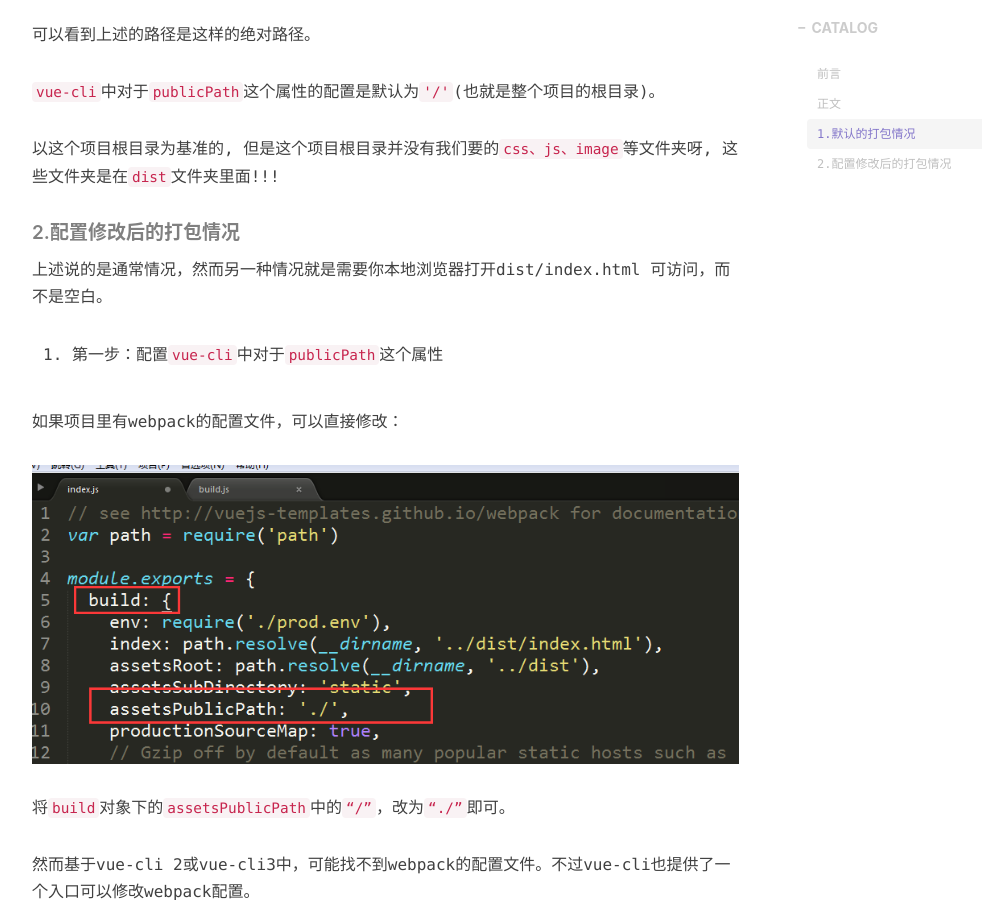
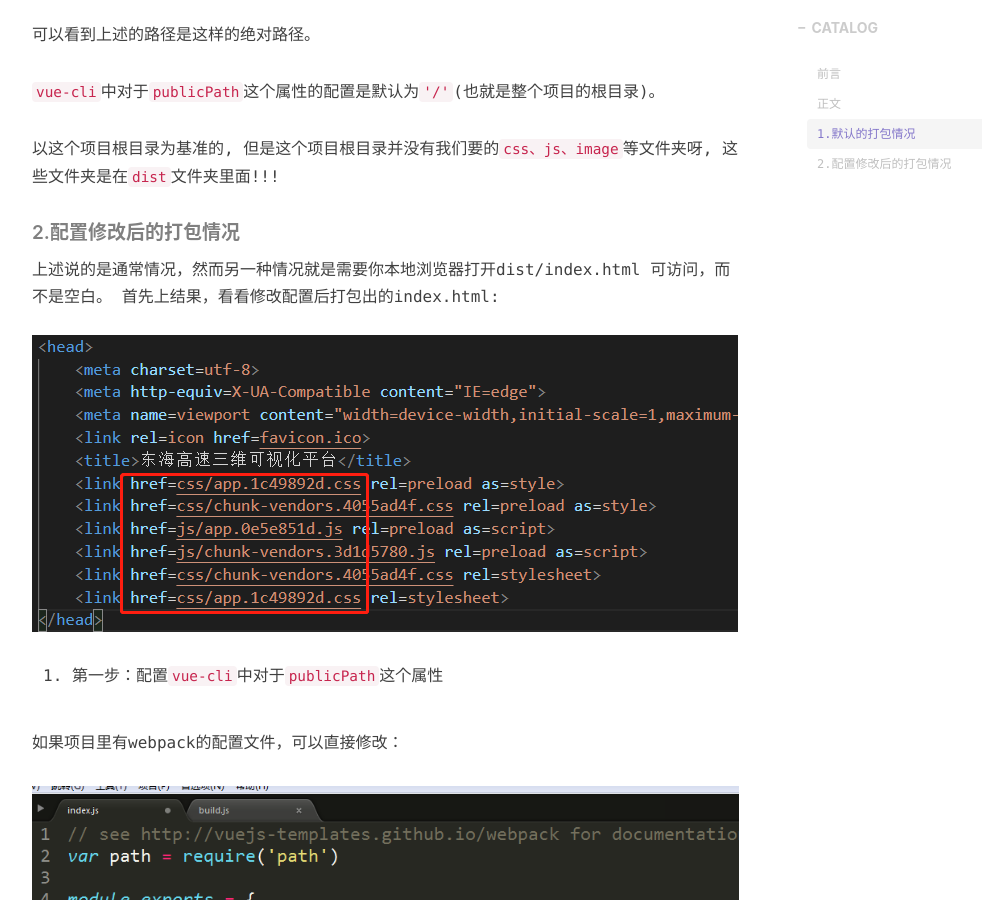
Before and after one commit to monkey-yu/monkey-yu.github.io, a Jekyll site: the page built from _posts/2020-11-04-vue-build后本地运行.md, in a window 1280 px wide and 900 px high, scrolled down 1304 px. Shown: the whole window, without its empty margins (233-1215 px from the left). Built offline with Jekyll 4.4.1, drawn with Linux system fonts in a browser that asks for light colours; nearby versions of some CDN libraries; comment, search, counter and statistics services are not loaded.

Commit message:
Update 2020-11-04-vue-build后本地运行.md

```diff
--- a/_posts/2020-11-04-vue-build后本地运行.md
+++ b/_posts/2020-11-04-vue-build后本地运行.md
@@ -36,6 +36,8 @@ tags:
 ##### 2.配置修改后的打包情况
 
 上述说的是通常情况，然而另一种情况就是需要你本地浏览器打开dist/index.html 可访问，而不是空白。
+首先上结果，看看修改配置后打包出的index.html:
+![dist-new](/img/post_img/vue/dist-new.png)
 
 1. 第一步：配置`vue-cli`中对于`publicPath`这个属性
 
```
